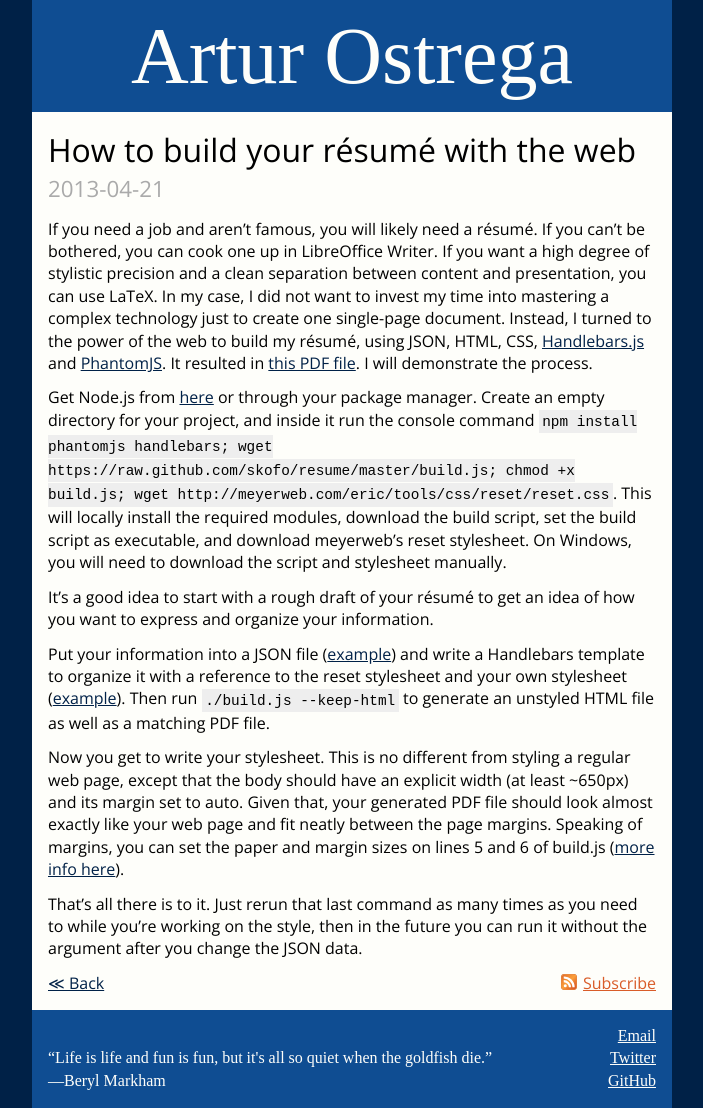
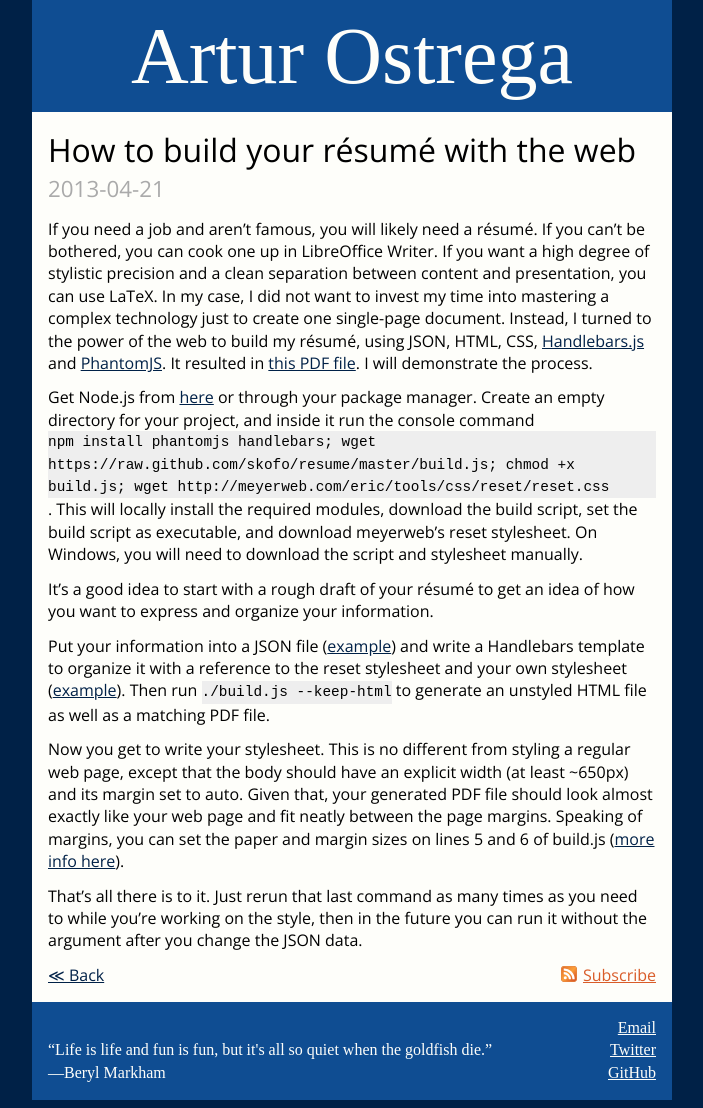
Before and after one commit to aostrega/blog.github.io, a Jekyll site: the page built from _posts/2013-04-21-how-to-build-your-resume-with-the-web.md, in a window 1280 px wide. Shown: the whole page, without its empty margins (288-991 px from the left). Built offline with Jekyll 4.4.1, drawn with Linux system fonts in a browser that asks for light colours; some web fonts are replaced; Markdown is read by kramdown in place of the engine named in the settings; comment, search, counter and statistics services are not loaded.

Commit message:
removed code padding in favor of inline-block

```diff
--- a/css/style.css
+++ b/css/style.css
@@ -23,7 +23,7 @@ code {
   font-family: "Droid Sans Mono", monospace;
   background-color: #EEE;
   font-size: .9em;
-  padding: .25em;
+  display: inline-block;
 }
 
 header, footer {
```
